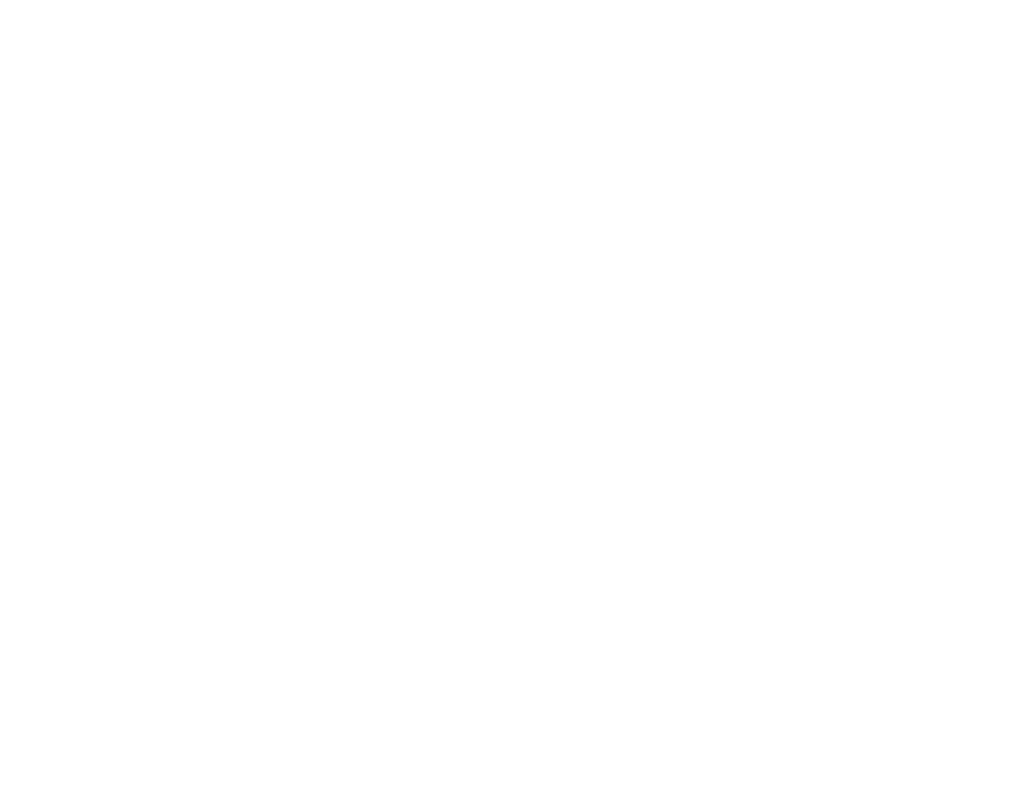
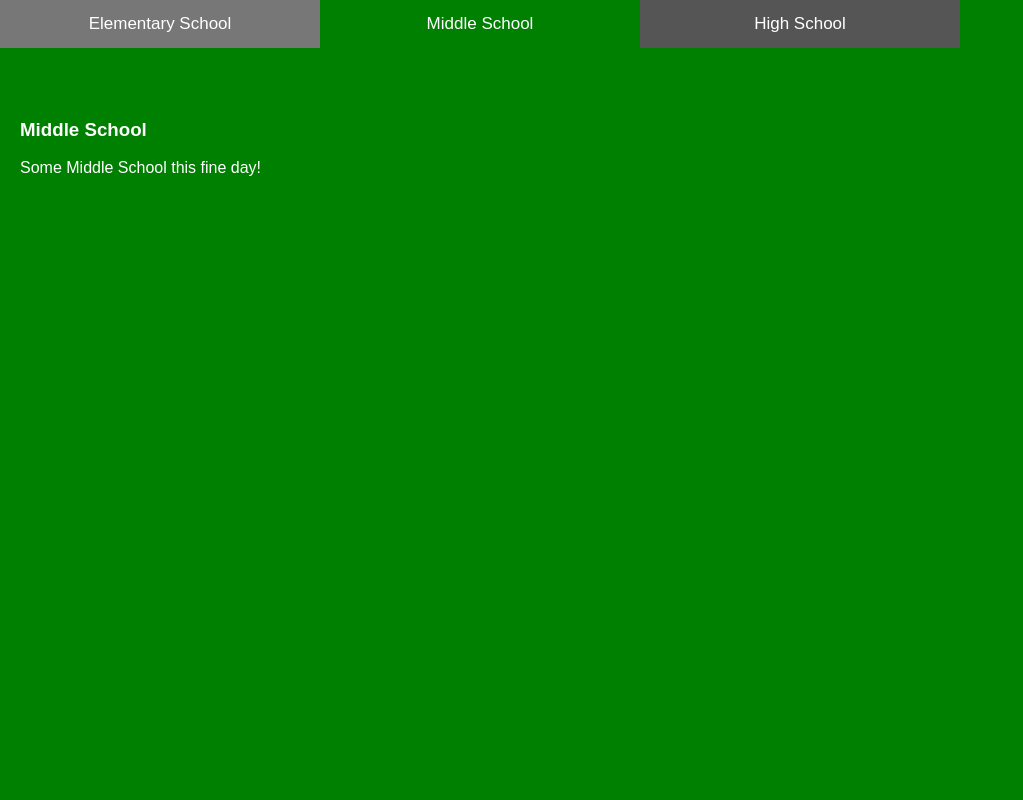
Before and after one commit to telescolawrence/dash-b, a PHP site: page / in a window 1280 px wide. Before the commit the part shown is empty. Shown: the whole page, without its empty margins (0-1023 px from the left). Run offline with PHP 8.4, Linux system fonts and the light colour scheme.

Commit message:
Update index.php
first page

```diff
--- a/index.php
+++ b/index.php
@@ -1,15 +1,99 @@
+
+
+
 
 
 
 <!DOCTYPE html>
-<html lang="en">
+<html>
 <head>
-    <meta charset="UTF-8">
-    <meta name="viewport" content="width=device-width, initial-scale=1.0">
-    <title>input</title>
+<meta name="viewport" content="width=device-width, initial-scale=1">
+<style>
+* {box-sizing: border-box}
+
+/* Set height of body and the document to 100% */
+body, html {
+  height: 100%;
+  margin: 0;
+  font-family: Arial;
+}
+
+/* Style tab links */
+.tablink {
+  background-color: #555;
+  color: white;
+  float: left;
+  border: none;
+  outline: none;
+  cursor: pointer;
+  padding: 14px 16px;
+  font-size: 17px;
+  width: 25%;
+}
+
+.tablink:hover {
+  background-color: #777;
+}
+
+/* Style the tab content (and add height:100% for full page content) */
+.tabcontent {
+  color: white;
+  display: none;
+  padding: 100px 20px;
+  height: 100%;
+}
+
+#Home {background-color: red;}
+#News {background-color: green;}
+#Contact {background-color: blue;}
+#About {background-color: orange;}
+</style>
 </head>
 <body>
 
+<button class="tablink" onclick="openPage('Home', this, 'red')">Elementary School</button>
+<button class="tablink" onclick="openPage('News', this, 'green')" id="defaultOpen">Middle School</button>
+<button class="tablink" onclick="openPage('Contact', this, 'blue')">High School</button>
+<!-- <button class="tablink" onclick="openPage('About', this, 'orange')">About</button> -->
+
+<div id="Home" class="tabcontent">
+  <h3>Elementary School</h3>
+  <p>Elementary School is where the heart is..</p>
+</div>
+
+<div id="News" class="tabcontent">
+  <h3>Middle School</h3>
+  <p>Some Middle School this fine day!</p>
+</div>
+
+<div id="Contact" class="tabcontent">
+  <h3>High School</h3>
+  <p>Get in touch, or swing by for a cup of coffee.</p>
+</div>
+
+<div id="About" class="tabcontent">
+  <h3>About</h3>
+  <p>Who we are and what we do.</p>
+</div>
+
+<script>
+function openPage(pageName,elmnt,color) {
+  var i, tabcontent, tablinks;
+  tabcontent = document.getElementsByClassName("tabcontent");
+  for (i = 0; i < tabcontent.length; i++) {
+    tabcontent[i].style.display = "none";
+  }
+  tablinks = document.getElementsByClassName("tablink");
+  for (i = 0; i < tablinks.length; i++) {
+    tablinks[i].style.backgroundColor = "";
+  }
+  document.getElementById(pageName).style.display = "block";
+  elmnt.style.backgroundColor = color;
+}
+
+// Get the element with id="defaultOpen" and click on it
+document.getElementById("defaultOpen").click();
+</script>
 
 </body>
 </html>
```
